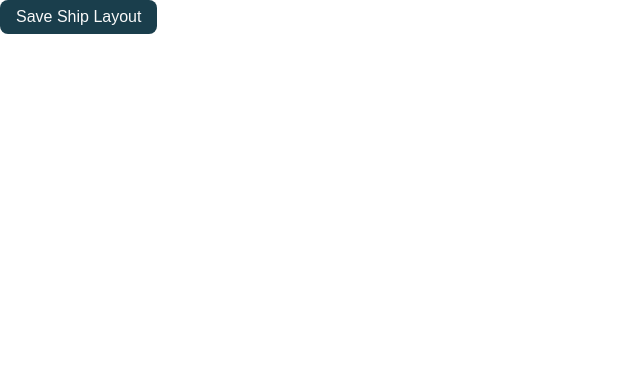
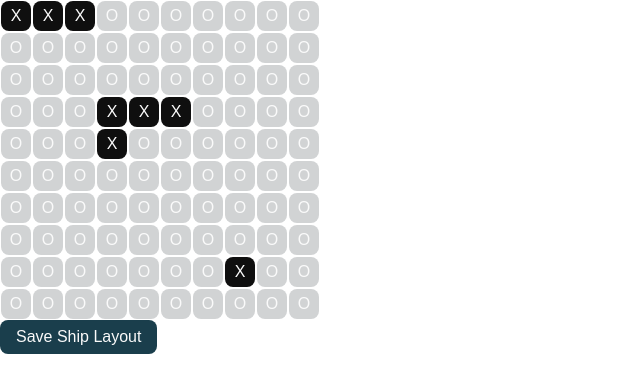
Before and after one commit to H-Lane/Cosmic-Clash, a React (Vite) app in the folder client/: page /creategrid in a window 1280 px wide. Shown: the top 392 px of the page, without its empty margins (0-640 px from the left). Built offline with nearby package versions, Linux system fonts and the light colour scheme.

Commit message:
fixed bugs and syntax issues - code works

```diff
--- a/client/src/components/Cell/index.jsx
+++ b/client/src/components/Cell/index.jsx
@@ -14,6 +14,8 @@ export default function Cell(props) {
                 className={`btn btn-block ${style || ''}`} // Add style class if provided
                 style={{ width: '30px', height: '30px', padding: 0, border: '1px solid transparent' }}
                 onClick={onClick}
+                data-position={props.dataPosition}
+
             >
                 {status}
             </button>
--- a/client/src/components/EmptyGrid/index.jsx
+++ b/client/src/components/EmptyGrid/index.jsx
@@ -3,21 +3,31 @@ import Cell from '../Cell/index';
 
 
 // Functional component for rendering the player's ship board
-const EmptyGrid = ({ playermap, onBoardClick }) => {
+const EmptyGrid = ({ ships, onBoardClick }) => {
     // State to store the ship board grid
     const [shipBoard, setShipBoard] = useState([]);
 
+    console.log(ships)
+
+    const positionSelected = (pos) => {
+        for (let ship of ships) {
+            if (ship.position.includes(pos)) return true;
+        }
+        return false
+    }
     // Function to render a single cell in the grid
    const renderCell = (i) => {
-    const status = playermap[i][0]; // Assuming this returns 'O' or 'X'
+    const status = ships[i]; // Assuming this returns 'O' or 'X'
     const style = status === 'O' ? 'btn-O' : status === 'X' ? 'btn-X' : '';
 
-    return (
-        <Cell
-            style={style}
-            status={status}
+       return (
+           <Cell
+               style={positionSelected(i + 1) ? 'btn-X' : 'btn-O'}
+               status={positionSelected(i + 1) ? 'X' : 'O'}
             onClick={() => onBoardClick(i)}
             key={i}
+            dataPosition={i + 1}
+            selected={positionSelected(i+1)}
         />
     );
 };
@@ -46,10 +56,10 @@ const EmptyGrid = ({ playermap, onBoardClick }) => {
 
     // Render the ship board when the component mounts
     useEffect(() => {
-    if (playermap && playermap.length > 0) {
+    if (ships && ships.length > 0) {
         renderShipBoard();
     }
-}, [playermap]);
+}, [ships]);
 
     // Return the ship board grid
     return <div className='ship-board'>{shipBoard}</div>;
--- a/client/src/pages/CreateGrid.jsx
+++ b/client/src/pages/CreateGrid.jsx
@@ -7,9 +7,9 @@ import { CREATE_GRID } from "../utils/mutations";
 function generateGrid(props) {
     //Here we set up a useState expecting an array of five objects
   const [ships, setShips] = useState([
-    { shipName: "ship1", position: [] },
-    { shipName: "ship2", position: [] },
-    { shipName: "ship3", position: [] },
+    { shipName: "ship1", position: [1,2,3] },
+    { shipName: "ship2", position: [34,35,36] },
+    { shipName: "ship3", position: [44,88] },
     { shipName: "ship4", position: [] },
     { shipName: "ship5", position: [] }
   ]);
@@ -50,7 +50,7 @@ function generateGrid(props) {
 
   return (
     <div className="grid-container">
-      <EmptyGrid onBoardClick={handlePlacement}></EmptyGrid>
+          <EmptyGrid ships={ships} onBoardClick={handlePlacement}></EmptyGrid>
       <button onClick={handleShipSave}>Save Ship Layout</button>
     </div>
   );
--- a/client/src/pages/Home.jsx
+++ b/client/src/pages/Home.jsx
@@ -5,15 +5,15 @@ import EmptyGrid from '../components/EmptyGrid';
 
 const Home = () => {
     // Initialize playermap state
-    const [playermap, setPlayermap] = useState(Array(100).fill('O'));
+    const [ships, setPlayermap] = useState(Array(100).fill('O'));
 
     // Event handler for board click
     const handleBoardClick = (index) => {
         console.log(`Cell ${index} clicked`);
 
-        // Update playermap state or trigger some action based on the index
-        // For example, update the playermap state to mark the cell as clicked
-        const updatedPlayermap = [...playermap];
+        // Update ships state or trigger some action based on the index
+        // For example, update the ships state to mark the cell as clicked
+        const updatedPlayermap = [...ships];
         updatedPlayermap[index] = 'X';
         setPlayermap(updatedPlayermap);
     };
```
